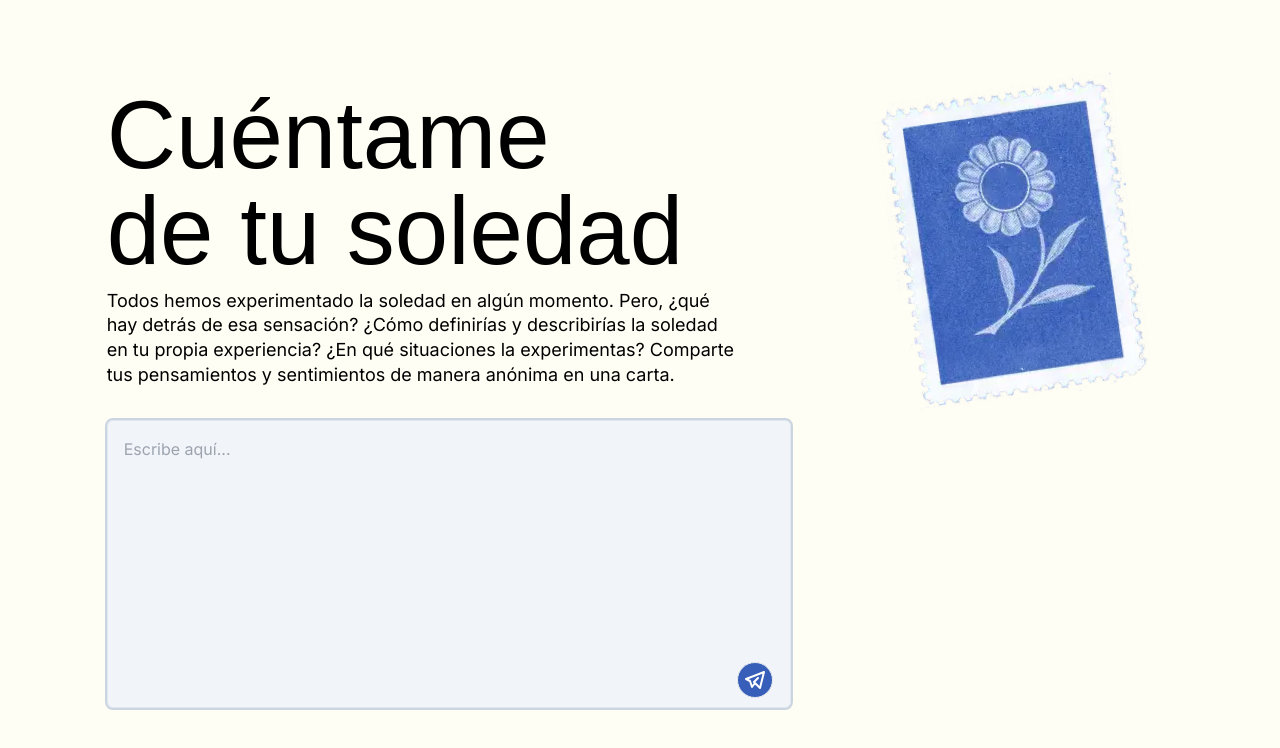
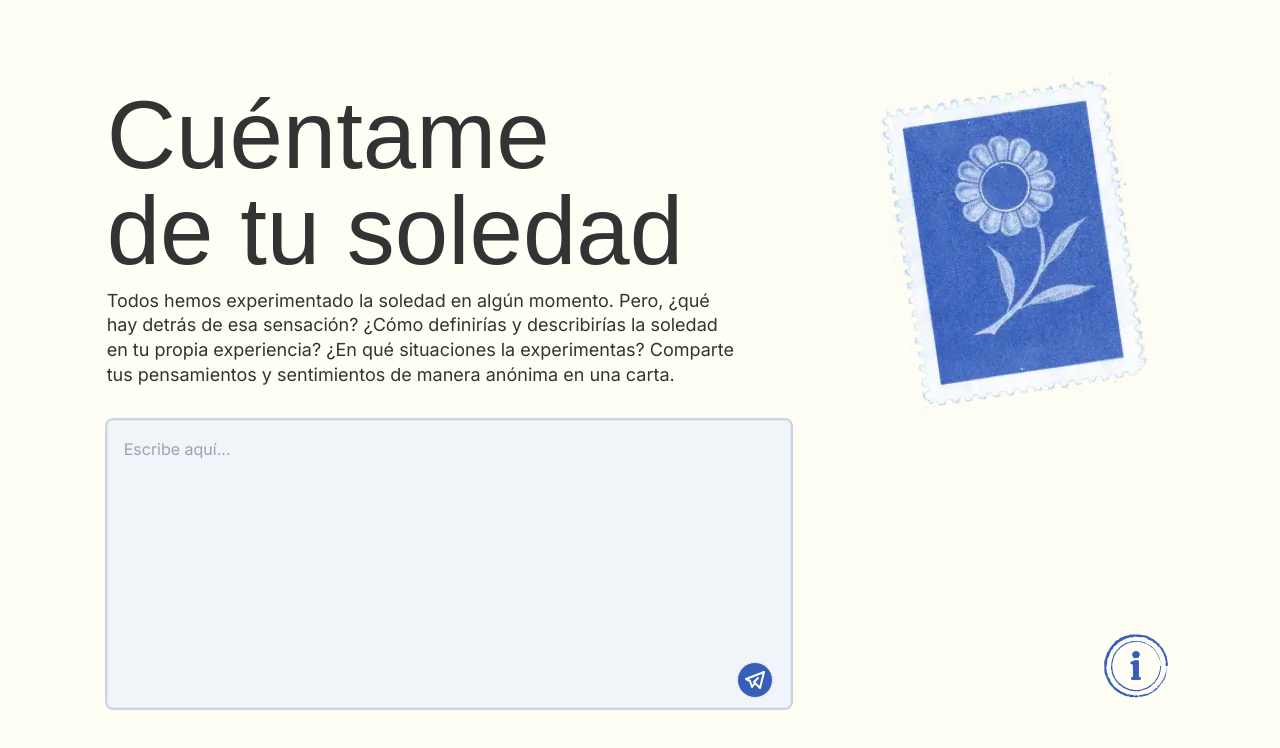
Before and after one commit to tomas-oa/cartas-de-soledad, a Next.js app: page / in a window 1280 px wide. Shown: the top 748 px of the page. Built offline with nearby package versions, Linux system fonts and the light colour scheme; a web font is replaced by a local one.

Commit message:
feat(layout): :sparkles: added stamp and modal

```diff
--- a/src/app/layout.tsx
+++ b/src/app/layout.tsx
@@ -2,6 +2,8 @@ import './globals.css'
 import type { Metadata } from 'next'
 import { Inter } from 'next/font/google'
 import { Toaster } from 'react-hot-toast'
+import StampMobile from '@/components/StampMobile'
+import Modal from '@/components/Modal'
 
 const inter = Inter({
   subsets: ['latin'],
@@ -20,7 +22,9 @@ export default function RootLayout ({
 }) {
   return (
     <html lang="es">
-      <body className={`${inter.className} bg-[#fffef5]`}>
+      <body className={`${inter.className} bg-[#fffef5] text-[#333] relative`}>
+        <Modal />
+        <StampMobile />
         {children}
         <Toaster />
       </body>
```
